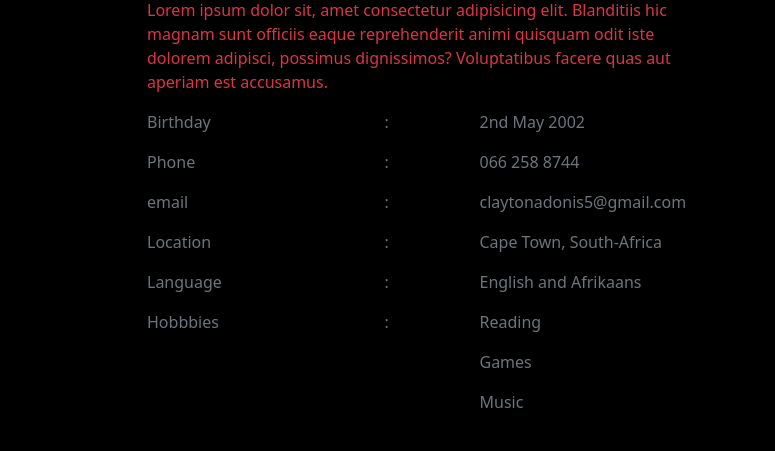
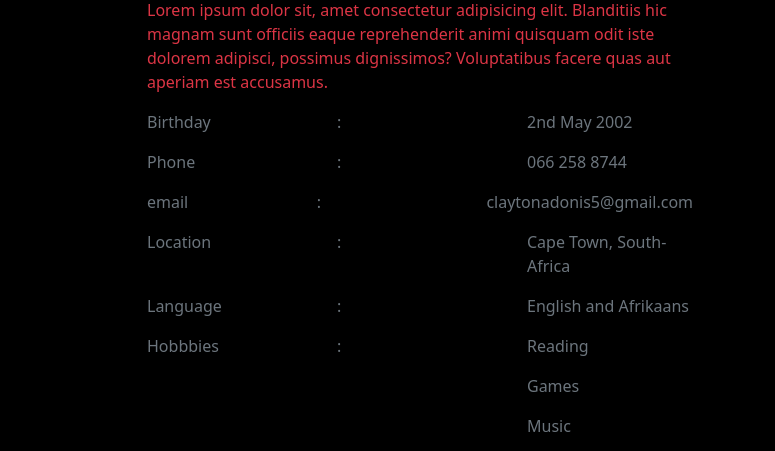
Before and after one commit to Clayton0205/Bootstrap.exe, a plain HTML site: page index.html in a window 1280 px wide. Shown: the part 212-663 px from the top of the page, 505-1280 px from the left. Drawn offline with nearby package versions, Linux system fonts and the light colour scheme.

Commit message:
new changes

```diff
--- a/index.html
+++ b/index.html
@@ -36,7 +36,7 @@
         <div class="col">
             <img src="./assets/Clayton (2).JPG" class="rounded img-fluid" alt="Rounded Image" width="419px">
         </div>
-        <div class="col">
+        <div class="col-md">
             <h3 class="text-secondary">Hi There! I'm Clayton Adonis</h3>
             <h4 class="display-6 text-secondary">Web Developer</h4>
                 <p class="text-danger">
@@ -44,68 +44,68 @@
                 </p>
             <div class="fluid text-secondary ">
                 <div class="row">
-                    <div class="col-5">
+                    <div class="col-md">
                         <p>Birthday</p>
                     </div>
-                    <div class="col-2">
+                    <div class="col-sm">
                         <p>:</p>
                     </div>
-                    <div class="col-5">
+                    <div class="col-md">
                         <p>2nd May 2002</p>
                     </div>
                 </div>
                 <div class="row">
-                    <div class="col-5">
+                    <div class="col-md">
                         <p>Phone</p>
                     </div>
-                    <div class="col-2">
+                    <div class="col-sm">
                         <p>:</p>
                     </div>
-                    <div class="col-5">
+                    <div class="col-md">
                         <p>066 258 8744</p>
                     </div>
                 </div>
                 <div class="row">
-                    <div class="col-5">
+                    <div class="col-md">
                         <p>email</p>
                     </div>
-                    <div class="col-2">
+                    <div class="col-sm">
                         <p>:</p>
                     </div>
-                    <div class="col-5">
+                    <div class="col-md">
                         <p>claytonadonis5@gmail.com</p>
                     </div>
                 </div>
                 <div class="row">
-                    <div class="col-5">
+                    <div class="col-md">
                         <p>Location</p>
                     </div>
-                    <div class="col-2">
+                    <div class="col-sm">
                         <p>:</p>
                     </div>
-                    <div class="col-5">
+                    <div class="col-md">
                         <p>Cape Town, South-Africa</p>
                     </div>
                 </div>
                 <div class="row">
-                    <div class="col-5">
+                    <div class="col-md">
                         <p>Language</p>
                     </div>
-                    <div class="col-2">
+                    <div class="col-sm">
                         <p>:</p>
                     </div>
-                    <div class="col-5">
+                    <div class="col-md">
                         <p>English and Afrikaans</p>
                     </div>
                 </div>
                 <div class="row">
-                    <div class="col-5">
+                    <div class="col-md">
                         <p>Hobbbies</p>
                     </div>
-                    <div class="col-2">
+                    <div class="col-sm">
                         <p>:</p>
                     </div>
-                    <div class="col-5">
+                    <div class="col-md">
                         <p>Reading</p>
                         <p>Games</p>
                         <p>Music</p>
```
